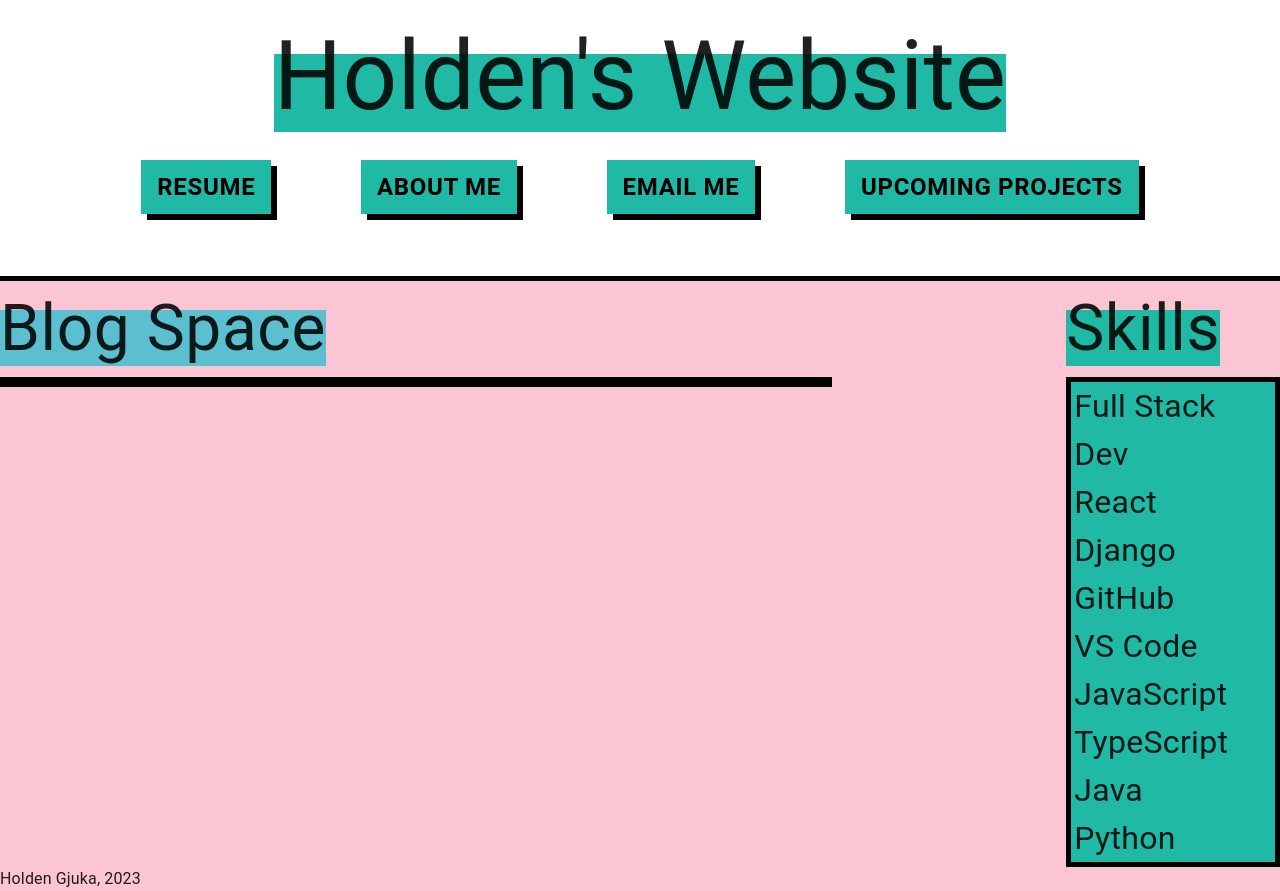
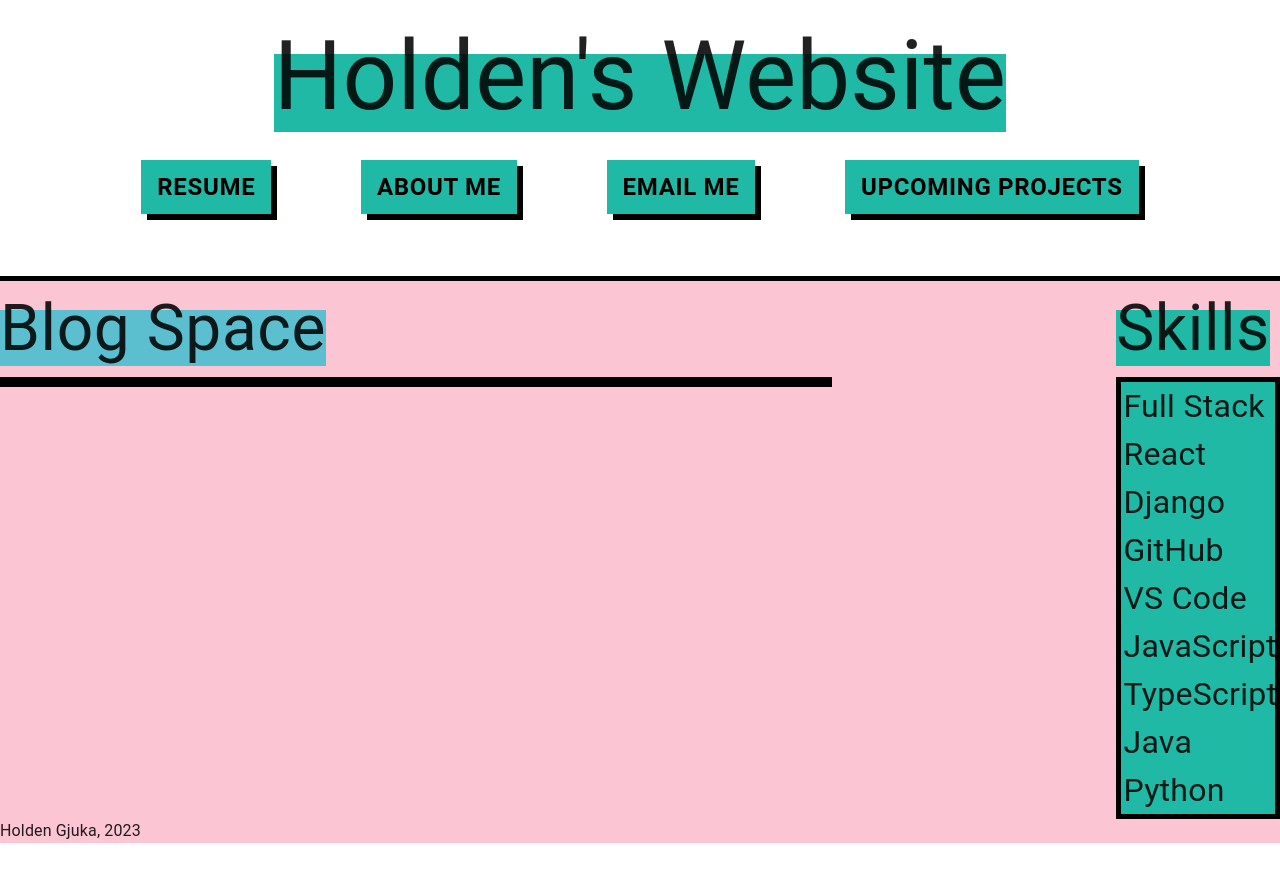
Before and after one commit to HoldenGjuka/personal-website-frontend, a React (Create React App) app: page / in a window 1280 px wide. After the commit the page ends 843 px from the top, so only its background shows below. Built offline with nearby package versions, Linux system fonts and the light colour scheme; no server answers.

Commit message:
Changed a full stack dev to full stack in skills column

```diff
--- a/src/components/SkillSpace.js
+++ b/src/components/SkillSpace.js
@@ -14,7 +14,7 @@ export default function Skills() {
           </GreenHighlightSpanBox>
         </SkillsHeader>
         <SkillsBodyContainer>
-          <SkillsBody>Full Stack Dev   </SkillsBody>
+          <SkillsBody>Full Stack</SkillsBody>
           <SkillsBody>React</SkillsBody>
           <SkillsBody>Django</SkillsBody>
           <SkillsBody>GitHub</SkillsBody>
```
